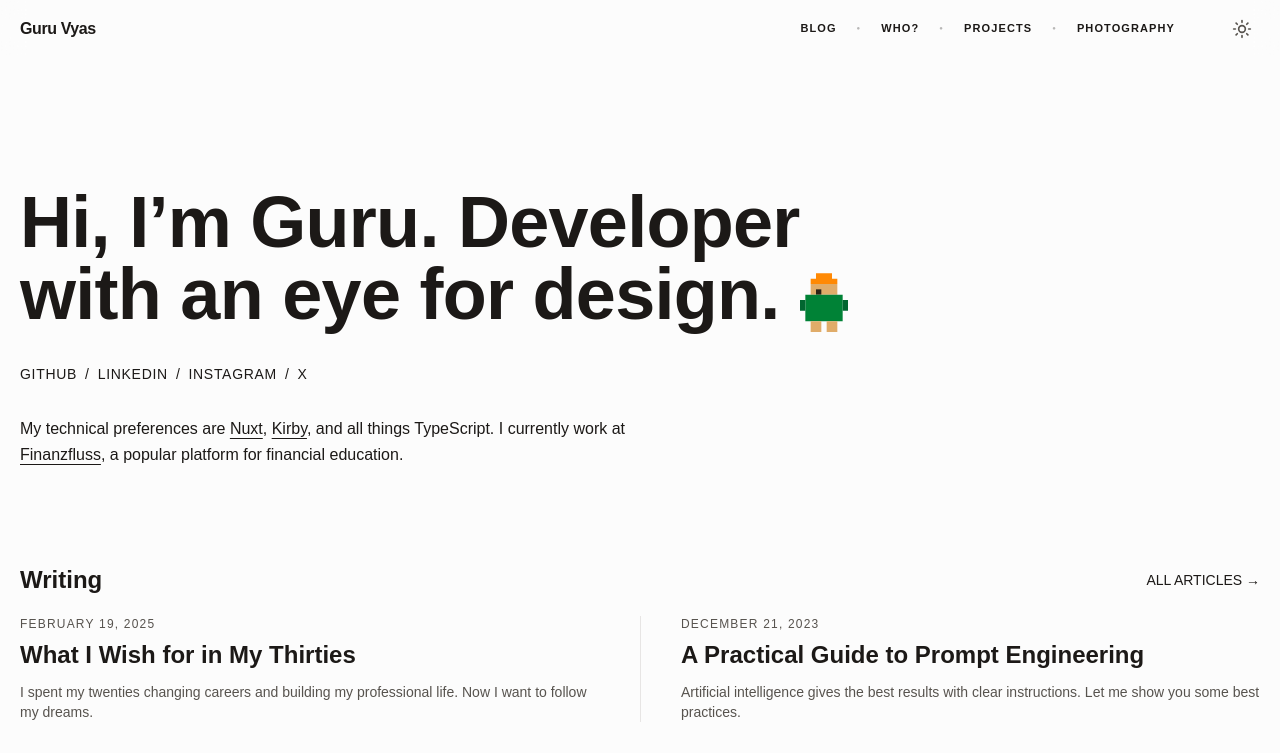
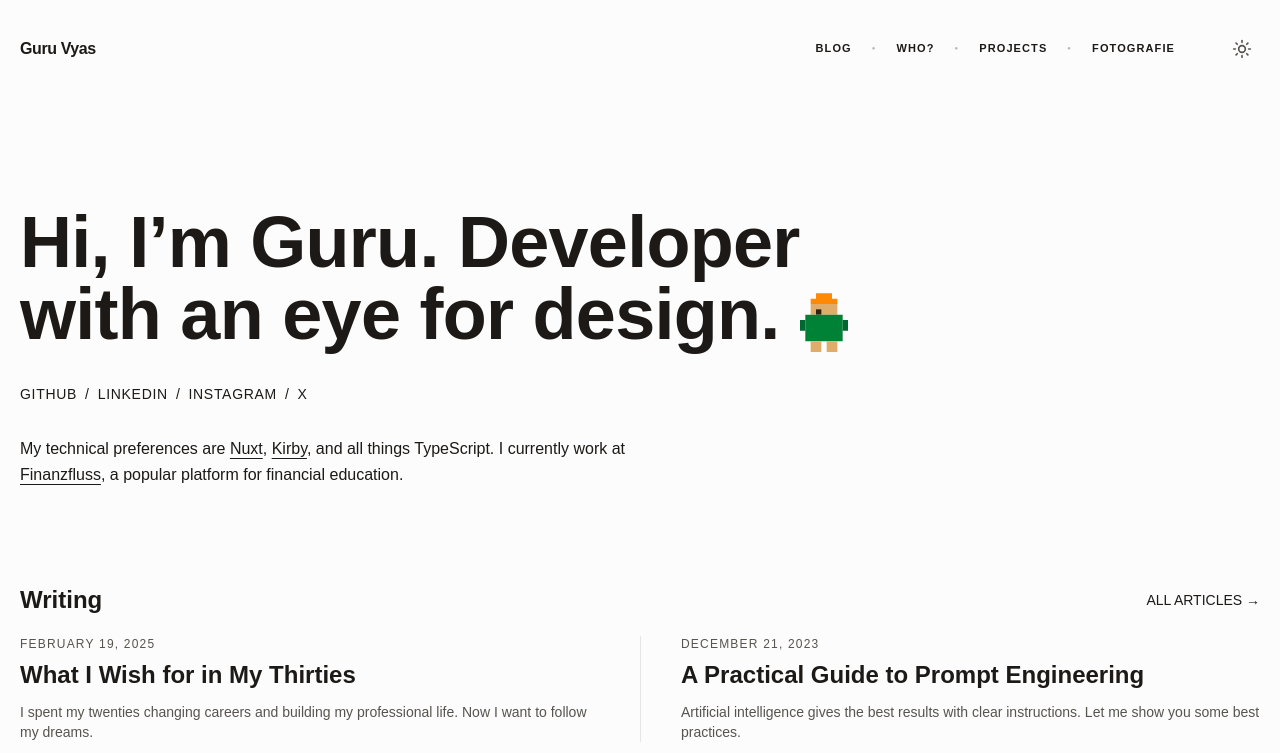
Before and after one commit to wakeupguruu/portfolio, a Next.js app: page / in a window 1280 px wide. Shown: the top 753 px of the page. Built offline with nearby package versions, Linux system fonts and the light colour scheme.

Commit message:
header is not sticky at the starting but becomes sticky when scrolled down

```diff
--- a/components/Header.tsx
+++ b/components/Header.tsx
@@ -6,11 +6,11 @@ export function Header() {
     { href: "/blog", label: "BLOG" },
     { href: "/about", label: "WHO?" },
     { href: "/projects", label: "PROJECTS" },
-    { href: "/photography", label: "PHOTOGRAPHY" },
+    { href: "/photography", label: "FOTOGRAFIE" },
   ];
 
   return (
-    <header className="sticky top-0 z-50 w-full h-[58px] border-b border-transparent transition-all">
+    <header className="sticky -top-5 z-50 w-full h-[78px] border-b border-transparent transition-all">
       {/* Layer 1: The Blur (Visible through the holes) */}
       <div className="absolute inset-0 -z-20 h-full w-full backdrop-blur-md bg-transparent" />
 
@@ -24,7 +24,7 @@ export function Header() {
           WebkitMaskSize: "4px 4px",
         }}
       />
-      <div className="mx-auto flex h-full max-w-screen-xl items-center justify-between px-5">
+      <div className="mx-auto flex h-full pt-5 max-w-screen-xl items-center justify-between px-5">
         <Link href="/" className="relative z-10 text-base font-bold tracking-tight text-foreground/90 no-underline hover:no-underline">
           Guru Vyas
         </Link>
```
